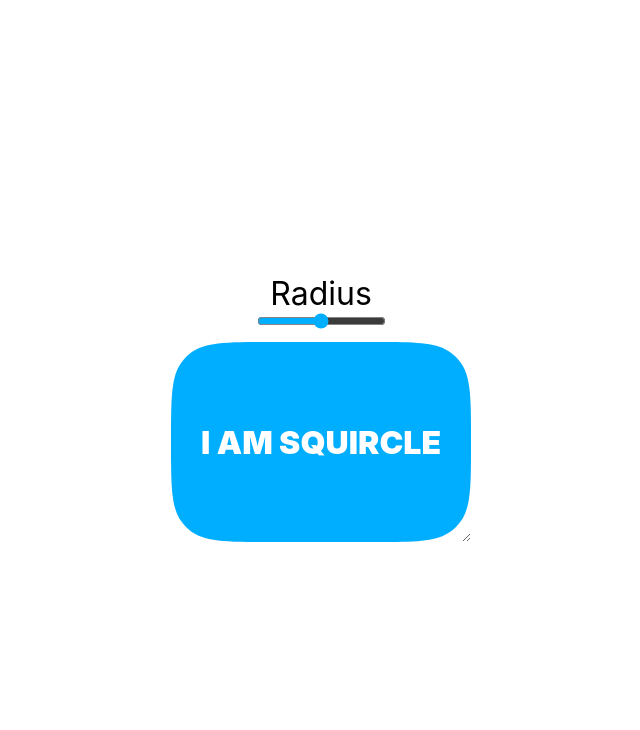
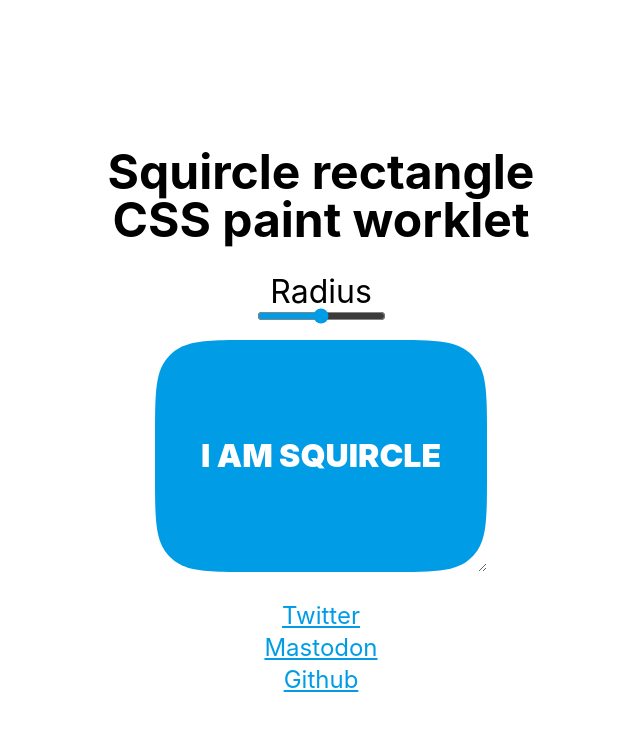
Before and after one commit to sakamies/squircle-rect, a plain HTML site: page index.html in a window 1280 px wide. Shown: the whole page, without its empty margins (319-959 px from the left). Drawn offline with Linux system fonts and the light colour scheme.

Commit message:
Social media share stuff

```diff
--- a/index.html
+++ b/index.html
@@ -3,14 +3,30 @@
 <head>
   <meta charset="utf-8">
   <meta name="viewport" content="width=device-width, initial-scale=1">
-  <title></title>
+  <title>Squircle rectangle CSS paint worklet</title>
+  <meta charset="utf-8">
+  <meta name="description" content="">
+  <meta property="og:title" content="Squircle rectangle CSS paint worklet">
+  <meta property="og:image" content="https://squircle-rect.netlify.app/squircle-rect-css-paint-worklet.png">
+  <meta property="og:description" content="">
+  <meta name="twitter:image:alt" content="Screenshot with title, input for radius and an example squircle rectangle that says I AM SQUIRCLE in all caps.">
+  <meta name="twitter:site" content="@sakamies">
 </head>
 <body>
-
-  <label>Radius</label>
-  <input type="range" min=0 max=200 id="radius-input">
-  <div class="squircle-rect">
-    I AM SQUIRCLE
+  <div class="content">
+    <h1>
+      Squircle rectangle
+      <br>
+      CSS paint worklet
+    </h1>
+    <label>Radius</label>
+    <input type="range" min=0 max=200 id="radius-input">
+    <div class="squircle-rect">
+      I AM SQUIRCLE
+    </div>
+    <a href="https://twitter.com/sakamies">Twitter</a>
+    <a href="https://mastodon.social/@sakamies">Mastodon</a>
+    <a href="https://github.com/sakamies/squircle-rect">Github</a>
   </div>
 
   <script src="https://unpkg.com/css-paint-polyfill"></script>
@@ -27,7 +43,7 @@
   </script>
   <style>
     :root {
-      --cc: #00aeff;
+      --cc: #009de6;
     }
     html, body {
       height: 100%;
@@ -35,16 +51,25 @@
     }
     body {
       font-family: -apple-system, BlinkMacSystemFont, avenir next, avenir, segoe ui, helvetica neue, helvetica, Cantarell, Ubuntu, roboto, noto, arial, sans-serif;
-      font-size: 2em;
+      font-size: 2rem;
+      line-height: 1;
+      text-align: center;
       display: grid;
-      place-content: center;
-      place-items: center;
       color: black;
       background: white;
     }
+    h1 {
+      font-size: 3rem;
+      margin: 2rem 0 2rem 0;
+    }
+    a {
+      font-size: 1.5rem;
+      color: var(--cc);
+      margin: 0 0 .5rem 0;
+    }
     input {
       accent-color: var(--cc);
-      margin: 0 0 1em 0;
+      margin: 0 0 1rem 0;
     }
 /*     @property --squircle-radius {
       syntax: '<integer>';
@@ -60,7 +85,14 @@
       syntax: '<string>';
       inherits: true;
     } */
+    .content {
+      display: grid;
+      place-content: center;
+      place-items: center;
+      margin: auto;
+    }
     .squircle-rect {
+      font-size: 2rem;
       font-weight: 900;
       display: grid;
       place-content: center;
@@ -74,6 +106,8 @@
       overflow: hidden;
       width: 300px;
       height: 200px;
+      margin: 0 0 2rem 0;
+      padding: 1rem;
       max-width: 100%;
     }
   </style>
```
Also changed, not shown: README.md, squircle-rect-css-paint-worklet.png (added).
